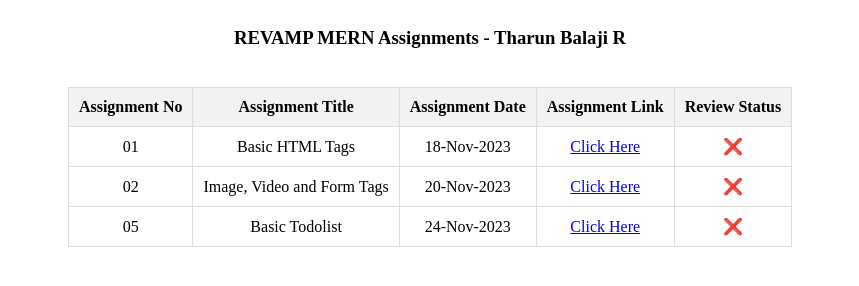
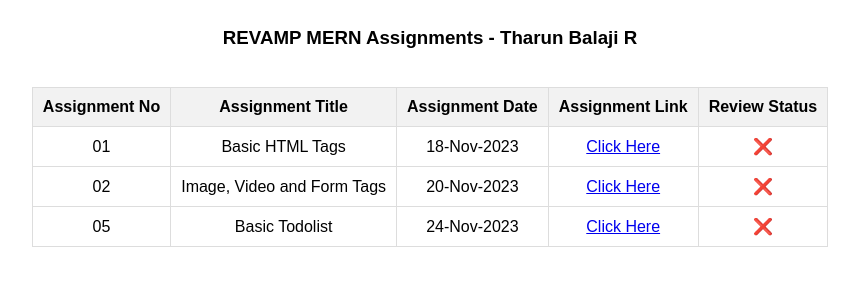
Before and after one commit to TharunBalaji2004/revamp-mern-assignments, a plain HTML site: page index.html in a window 1280 px wide. Shown: the whole page, without its empty margins (210-1069 px from the left). Drawn offline with Linux system fonts and the light colour scheme.

Commit message:
Updated index.html

```diff
--- a/index.html
+++ b/index.html
@@ -6,7 +6,7 @@
     <meta name="author" content="Tharun Balaji">
     <link rel="preconnect" href="https://fonts.googleapis.com">
     <link rel="preconnect" href="https://fonts.gstatic.com" crossorigin>
-    <link href="https://fonts.googleapis.com/css2?family=Noto+Sans&family=Poppins&display=swap" rel="stylesheet">
+    <link href="https://fonts.googleapis.com/css2?family=Noto+Sans&display=swap" rel="stylesheet">
     <title>REVAMP MERN Assignments | Tharun Balaji R</title>
     <style>
         .root {
@@ -15,6 +15,7 @@
             align-items: center;
             justify-content: center;
             flex-direction: column;
+            font-family: 'NotoSans', sans-serif;
         }
         table {
             border-collapse: collapse;
```
